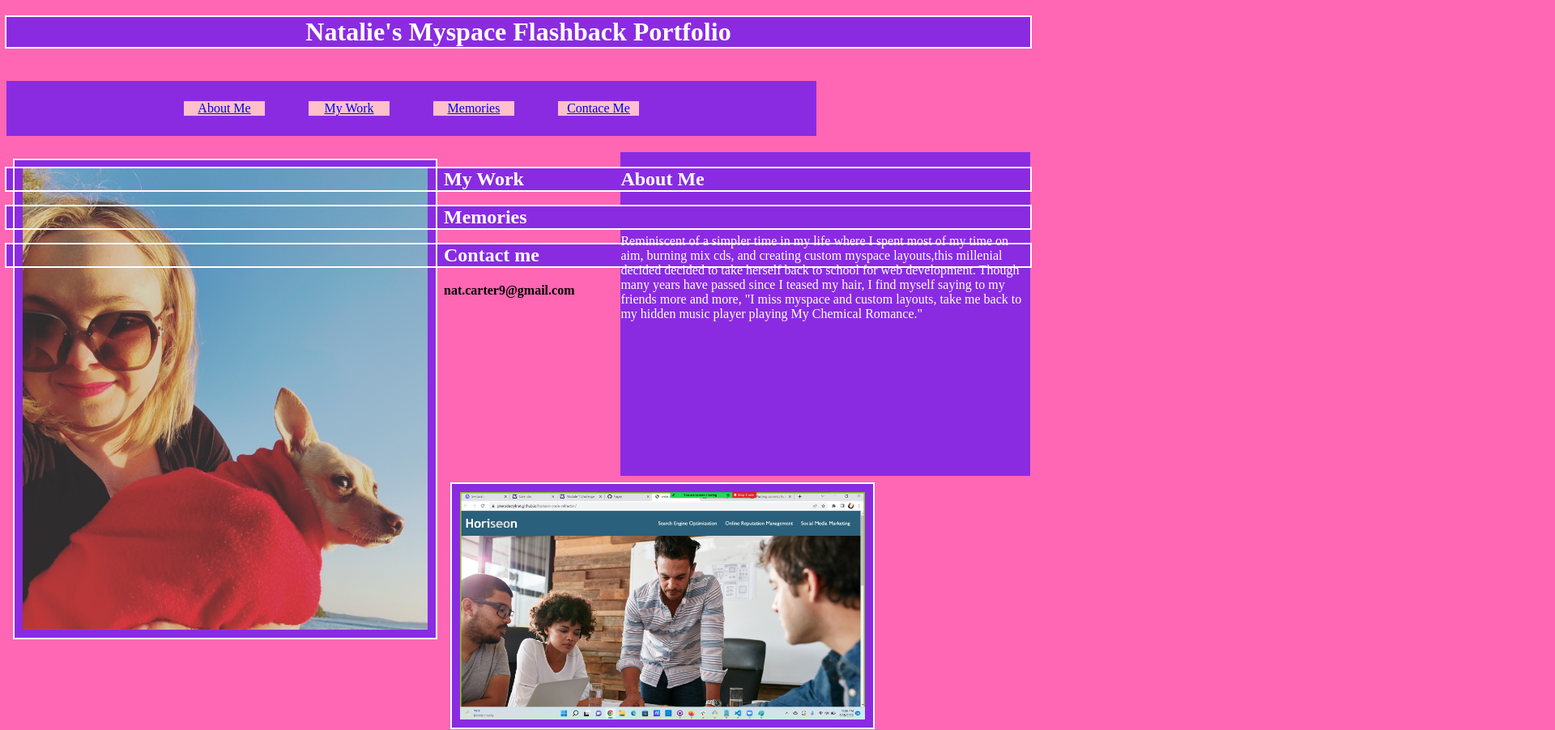
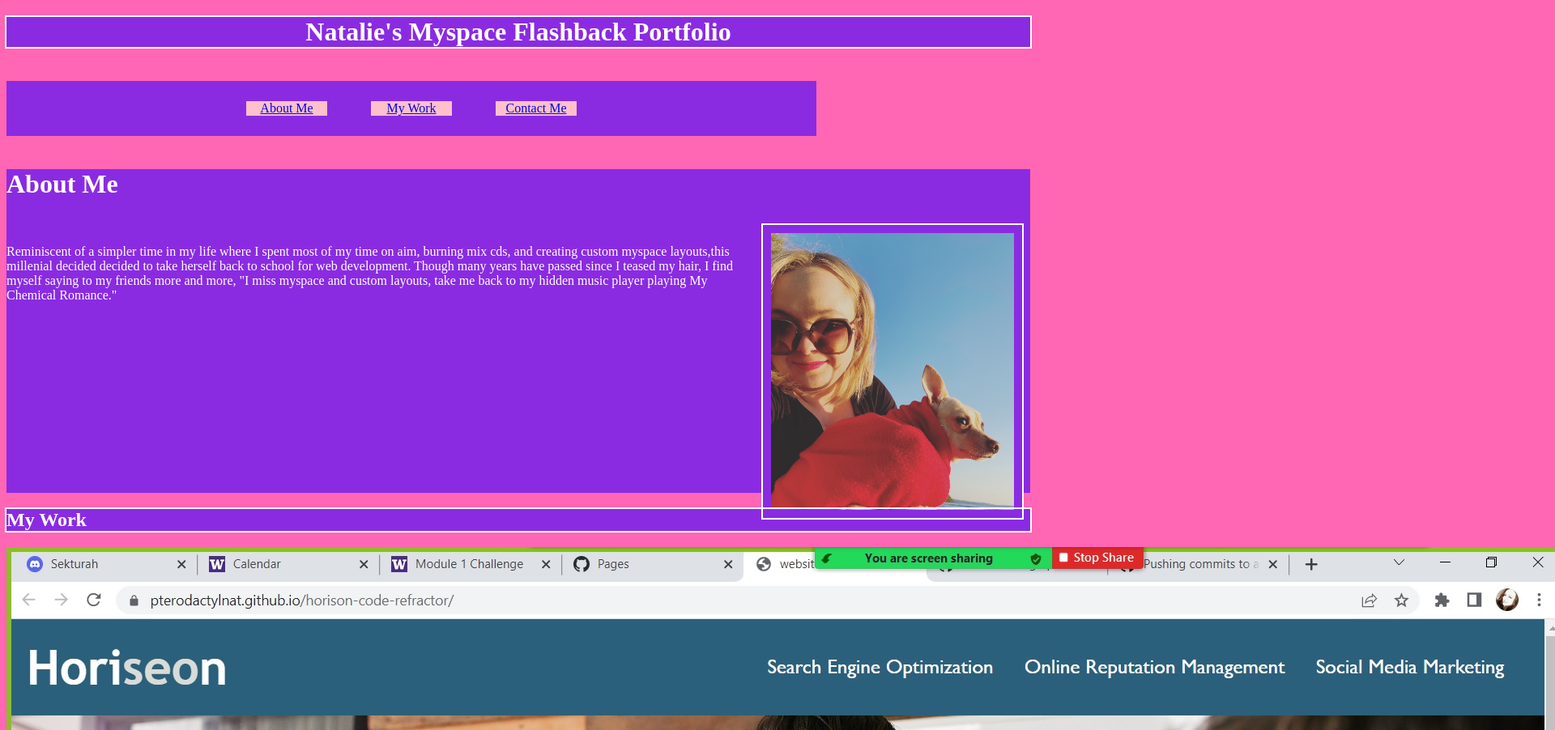
Before and after one commit to pterodactylnat/Myspace, a plain HTML site: page index.html in a window 1280 px wide. Shown: the top 902 px of the page at 81% size, 1920 px wide, since content can reach past the window. Drawn offline with Linux system fonts and the light colour scheme.

Commit message:
added links and pictures

```diff
--- a/index.html
+++ b/index.html
@@ -1,6 +1,5 @@
 <!DOCTYPE HTML>
 <HTML>
-
     <head>
         <meta charset="UTF-8" />
         <link rel="stylesheet" href="style.css">
@@ -16,41 +15,36 @@
         <ul>
             <li><a href="#aboutme">About Me</a></li>
              <li><a href="#mywork">My Work</a></li>
-             <li><a href="#memories">Memories</a></li>
-             <li><a href="#contactme">Contace Me</a></li>
+             <li><a href="#contactme">Contact Me</a></li>
         </ul>
         </section>
         </div>
-        <div id="flex-box">
-        <section class="aboutme" id="aboutme">
+
+        <div id="site">
+        <div class="aboutme" id=aboutme>
             <h1>About Me</h1>
+            <div class="zeus">
+                <img src="./assets/zeusonthebeach.JPG"id="profile-picture">
+            </div>
                 <br>
                 <p>Reminiscent of a simpler time in my life where I spent most of my time on aim, burning mix cds, and creating custom myspace layouts,this millenial decided decided to take herself back to school for web development. Though many years have passed since I teased my hair, I find myself saying to my friends more and more, "I miss myspace and custom layouts, take me back to my hidden music player playing My Chemical Romance."
                 </p>
                 </br>
-            </section>
+            </div>
             <section class="profile-picture">
-            <div>
-                <img src="./assets/zeusonthebeach.JPG"id="profile-picture">
-            </div>
+
             </section>
         </div>
 </h2></section></div>
 <section class="mywork" id="mywork">
     <h2>My Work</h2>
-        <img src="./assets/horiseon-top-screen-shot.jpg"id="profile-picture">
-    </section>
-<section class="memories"id="memories">
-<h2>Memories
-    <br>
-</h2>
-</section>
-<section class="contactme"id=contactme>
-    <h2>Contact me
-</h2>
-<h4>nat.carter9@gmail.com</h4>
-</section>
+    <a href="https://pterodactylnat.github.io/horison-code-refractor/">
+    <img src="./assets/horiseon-top-screen-shot.jpg"></a>
+
+  </section>
+<div class="contactme" id=contactme>
+    <h2>Contact me</h2>
+    <h4>nat.carter9@gmail.com</h4>
+</div>
 </body>
 </HTML>
-
-https://github.com/pterodactylnat/horison-code-refractor.git
--- a/style.css
+++ b/style.css
@@ -1,4 +1,3 @@
-
 header {
     background-color: blueviolet;
     outline-style: solid;
@@ -7,8 +6,10 @@ header {
     text-align: center;
     color: white;
 }
-flex
+.zeus {
+    float: right
 
+}
 .section {
     display: flex;
     justify-content: center;
@@ -20,7 +21,7 @@ flex
   }
 
 #profile-picture {
-    max-width: 500px;
+    max-width: 300px;
     margin: 10px;
     padding: 10px;
     outline-style: solid;
@@ -39,6 +40,7 @@ flex
     text-align: center;
     margin-top: 20px;
     margin-bottom: 20px;
+
 }
 
 ul {
@@ -56,15 +58,14 @@ li {
     color: white;
     margin: 2.5%;
 }
-
 .navbar li {
     display: inline-block;
     }
 
-.flex-box {
+.site {
         width: 100%;
     }
-
+    g
 .mainwebsite {
 
         width: 60%;
@@ -73,15 +74,12 @@ li {
         outline-width: 2px;
         height: 400px;
     }
-
 .aboutme {
-    float: right;
         background-color: blueviolet;
         height: 400px;
-        width: 40%;
         color: white;
         outline-color: white;
-        outline-width: 10px;
+        outline-width: 2px;
     }
 
 .memories {
```
